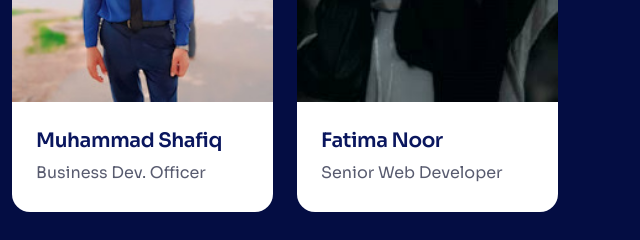
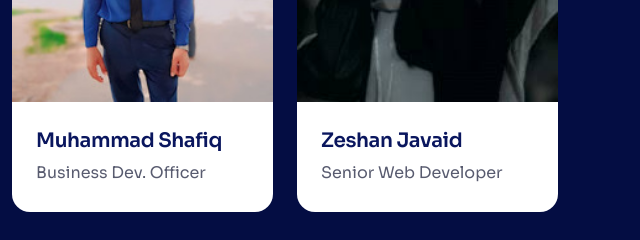
Before and after one commit to Shafiqchohan786/4Stack-BlockChain, a plain HTML site: page optechanimation1.netlify.app/index.html in a window 1280 px wide. Shown: the part 3380-3620 px from the top of the page, 640-1280 px from the left. Drawn offline with Linux system fonts and the light colour scheme; some packages are replaced by stand-ins of ours.

Commit message:
Updated UI or fixed bug

```diff
--- a/optechanimation1.netlify.app/index.html
+++ b/optechanimation1.netlify.app/index.html
@@ -431,7 +431,7 @@
             </div>
             <div class="optech-team-data">
               <a href='single-team.html'>
-                <h5>Fatima Noor</h5>
+                <h5>Zeshan Javaid</h5>
               </a>
               <p>Senior Web Developer</p>
             </div>
```
